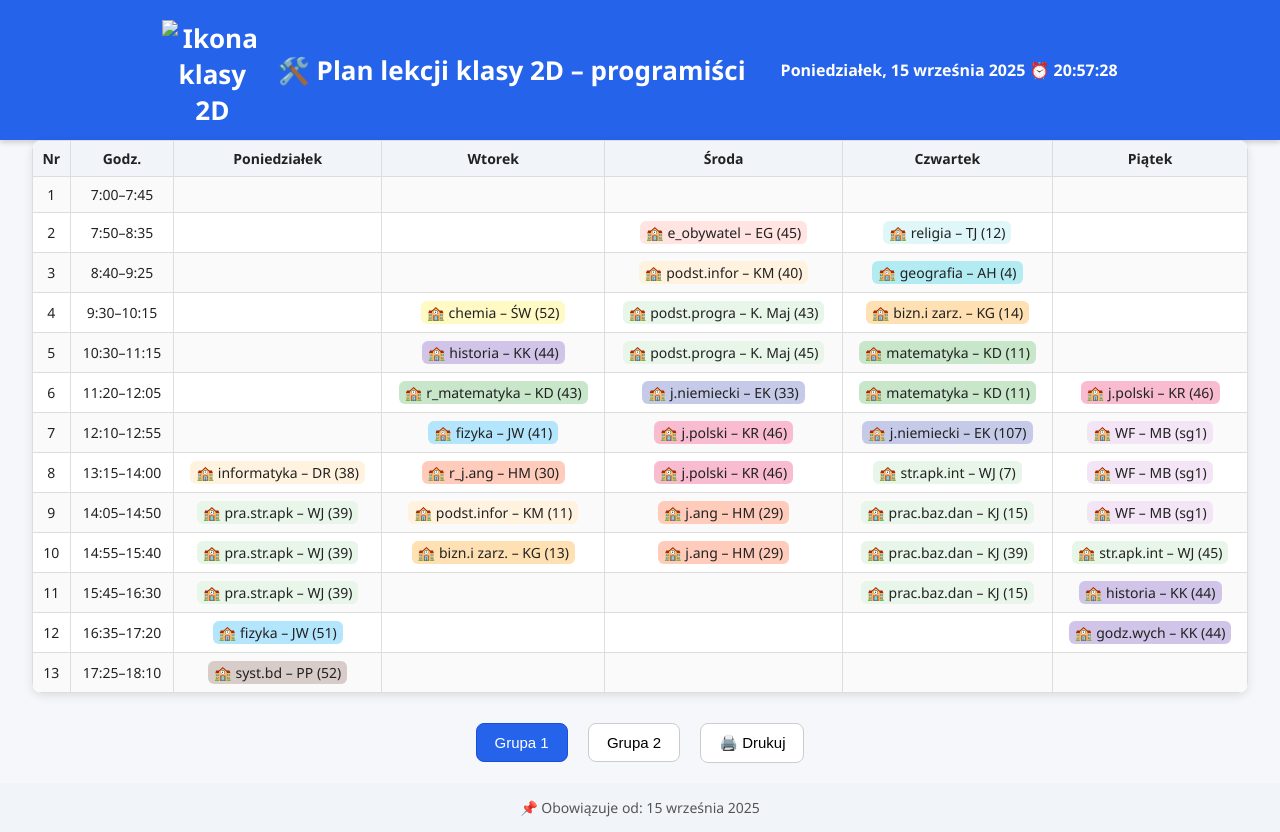
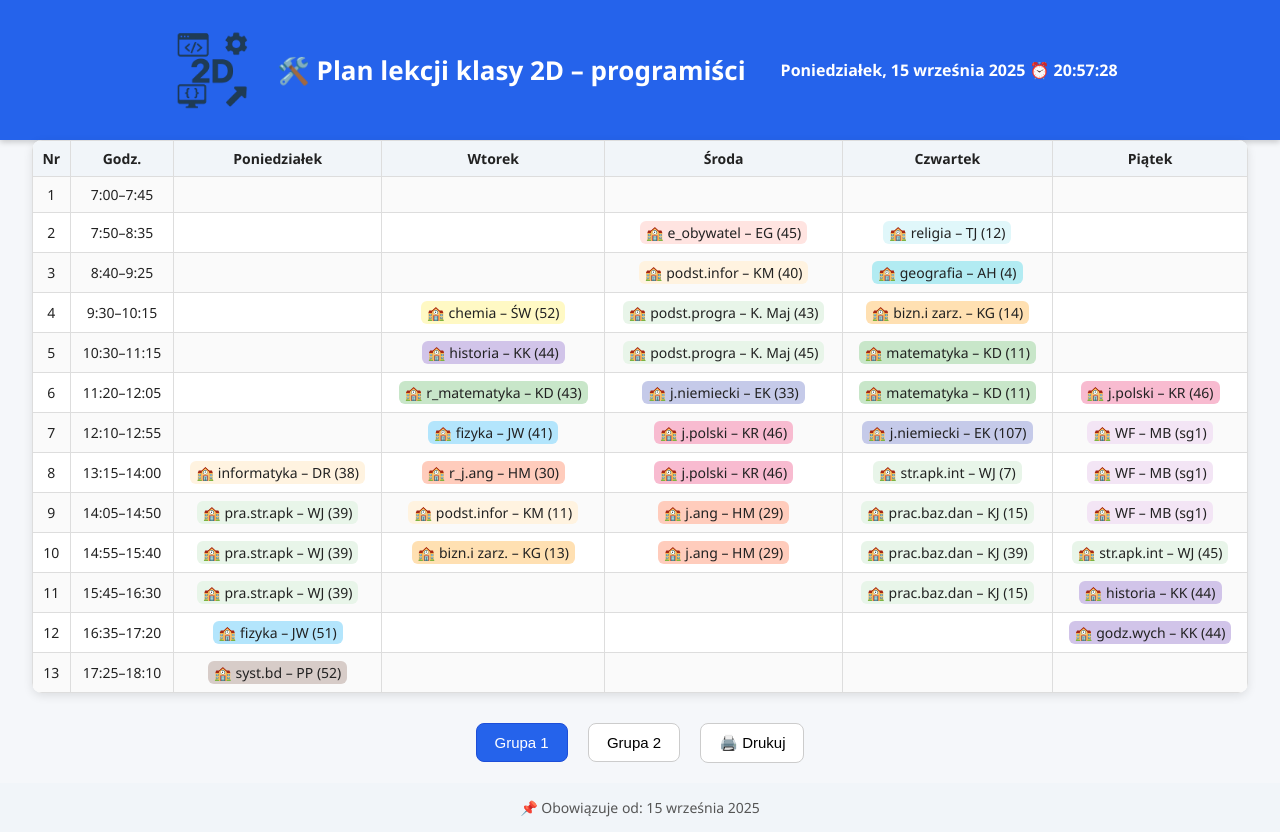
Before and after one commit to Smygrys/Storna-Internetowa-Klasy-2d, a plain HTML site: page index.html in a window 1280 px wide. Drawn offline with Linux system fonts and the light colour scheme.

Commit message:
Update index.html

```diff
--- a/index.html
+++ b/index.html
@@ -7,13 +7,13 @@
 <meta name="viewport" content="width=device-width, initial-scale=1.0">
 <meta name="description" content="Strona internetowa Klasy 2D – programiści w roku szkolnym 2025/2026.">
 <meta name="author" content="Smygrys">
-<link rel="icon" href="image/ico.png">
+<link rel="icon" href="ico.png">
 
 </head>
 <body>
 
 <header>
-  <img src="image/ico.png" alt="Ikona klasy 2D" class="class-icon">
+  <img src="ico.png" alt="Ikona klasy 2D" class="class-icon">
   🛠️ Plan lekcji klasy 2D – programiści
   <div id="clock" style="margin-left: 20px; font-size: 16px;"></div>
 </header>
```
